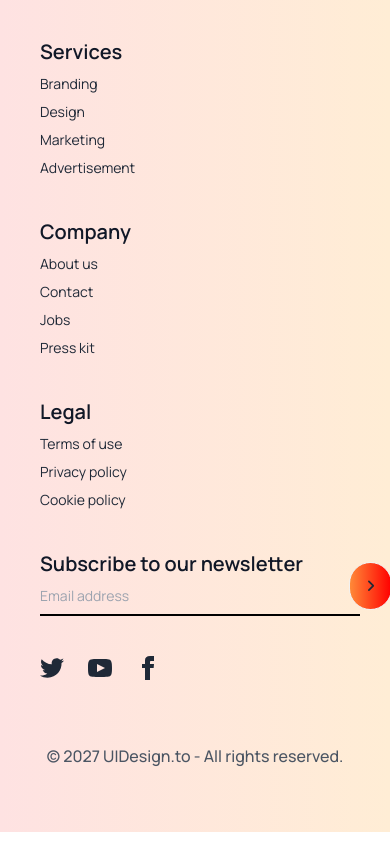
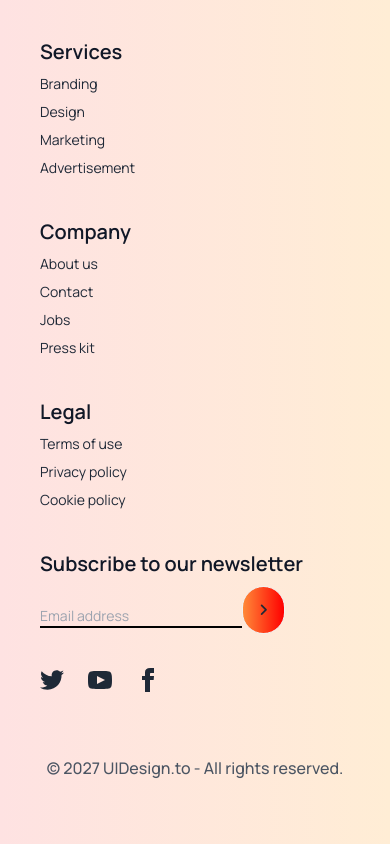
Before and after one commit to mdrabbi97324/Tea-house-Website, a plain HTML site: page index.html in a window 390 px wide. Shown: the part 7736-8580 px from the top of the page. Drawn offline with nearby package versions, Linux system fonts and the light colour scheme.

Commit message:
Subscribe section responsive issue fixed in footer section

```diff
--- a/index.html
+++ b/index.html
@@ -363,8 +363,8 @@
           <span class=" text-xl font-semibold text-gray-900">Subscribe to our newsletter</span>
           <div class="form-control w-80">
             <div class="relative">
-              <input type="text" placeholder="Email address" class=" border-b-2 border-black w-full pr-16 pb-2 bg-transparent outline-none" />
-              <button class="btn bg-gradient-to-r from-gradient-start to-gradient-end absolute -top-6 -right-8 rounded-full"><i class="fa-solid fa-angle-right"></i></button>
+              <input type="text" placeholder="Email address" class=" border-b-2 border-black mt-5 lg:mt-0 pr-8 lg:pr-16 lg:pb-2 bg-transparent outline-none" />
+              <button class="btn bg-gradient-to-r from-gradient-start to-gradient-end absolute lg:-top-6 lg:-right-8 rounded-full"><i class="fa-solid fa-angle-right"></i></button>
             </div>
           </div>
           <div class="flex pt-8 gap-6">
```
